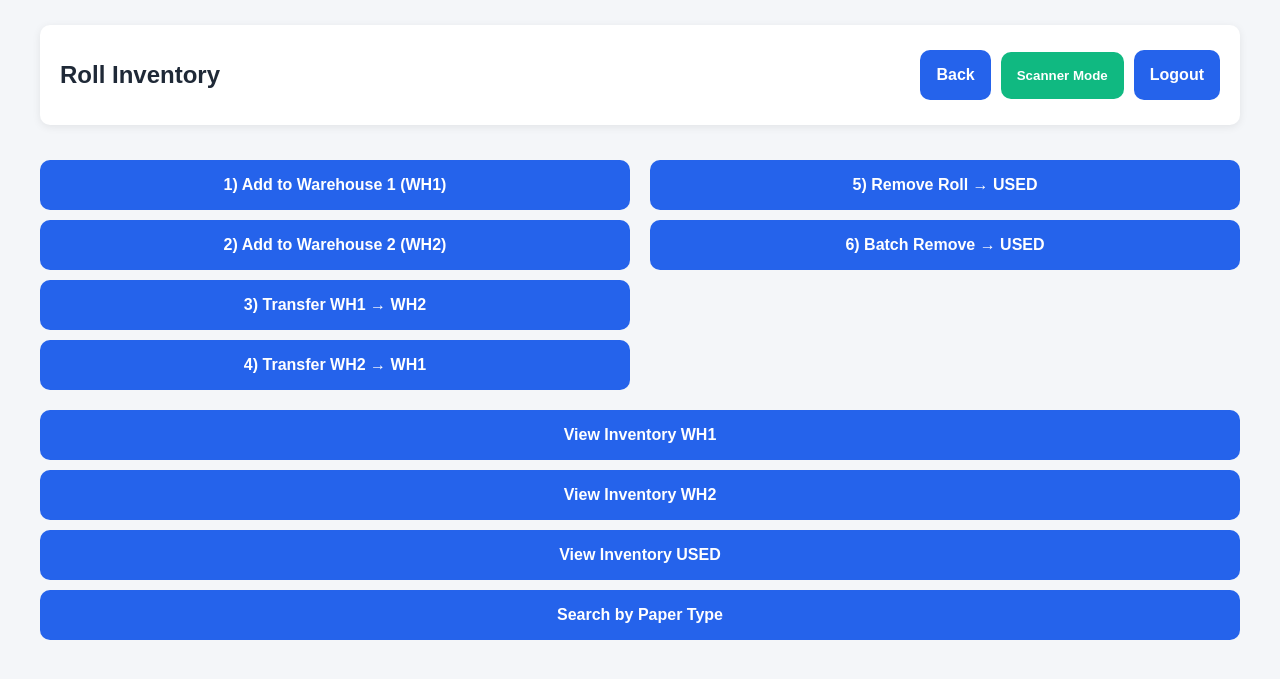
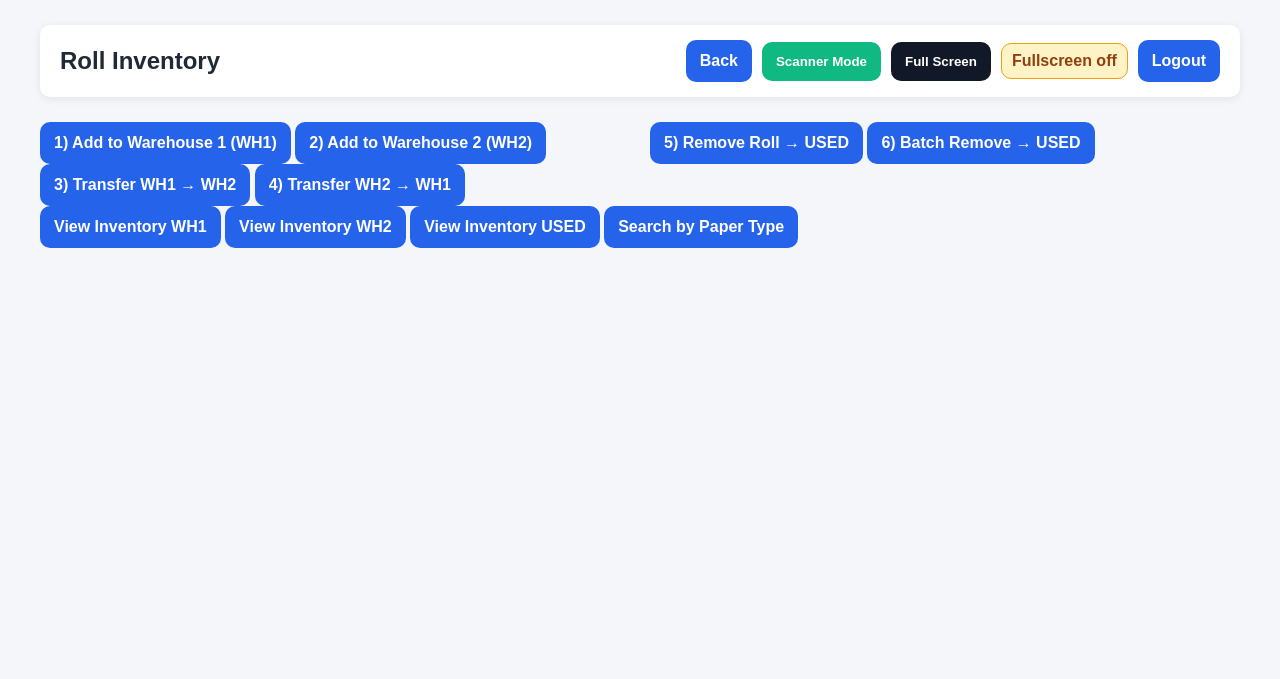
Before and after one commit to TomasOrrego11/Roll-Inventory, a Python web app: template templates/home.html in a window 1280 px wide. Shown: the top 679 px of the page. Run offline with Jinja, Linux system fonts and the light colour scheme; the template is opened without the code that fills it, so the values that code supplies are empty.

Commit message:
Update base.html

```diff
--- a/templates/base.html
+++ b/templates/base.html
@@ -12,105 +12,57 @@ body{
   color:#1f2937;
 }
 
-.wrap{
-  max-width:1200px;
-  margin:auto;
-  padding:25px;
-}
+.wrap{ max-width:1200px; margin:auto; padding:25px; }
 
 .topbar{
-  display:flex;
-  justify-content:space-between;
-  align-items:center;
-  background:white;
-  padding:15px 20px;
-  border-radius:10px;
-  box-shadow:0 2px 8px rgba(0,0,0,0.08);
-  margin-bottom:25px;
+  display:flex; justify-content:space-between; align-items:center;
+  background:white; padding:15px 20px; border-radius:10px;
+  box-shadow:0 2px 8px rgba(0,0,0,0.08); margin-bottom:25px;
+  gap:10px; flex-wrap:wrap;
 }
 
 .btn{
-  display:block;
-  background:#2563eb;
-  color:white;
-  text-decoration:none;
-  padding:16px;
-  margin:10px 0;
-  border-radius:10px;
-  text-align:center;
-  font-weight:bold;
-  transition:.2s;
-  border:none;
+  display:inline-block;
+  background:#2563eb; color:white; text-decoration:none;
+  padding:12px 14px; border-radius:10px; text-align:center;
+  font-weight:bold; transition:.2s; border:none; cursor:pointer;
 }
 
-.btn:hover{
-  background:#1d4ed8;
-  transform:translateY(-1px);
+.btn:hover{ background:#1d4ed8; transform:translateY(-1px); }
+
+.nav{ display:flex; gap:10px; align-items:center; flex-wrap:wrap; }
+
+.grid2{ display:grid; grid-template-columns:1fr 1fr; gap:20px; }
+@media(max-width:750px){ .grid2{ grid-template-columns:1fr; } }
+
+input, select, textarea{
+  width:100%; padding:14px; font-size:18px; margin-bottom:15px;
+  border-radius:8px; border:1px solid #d1d5db;
 }
 
-.nav{
-  display:flex;
-  gap:10px;
-  align-items:center;
+.flash{ padding:12px; border-radius:8px; margin-bottom:15px; font-weight:bold; }
+.flash.success{ background:#dcfce7; color:#166534; border:1px solid #22c55e; }
+.flash.error{ background:#fee2e2; color:#991b1b; border:1px solid #ef4444; }
+
+/* ===== SCANNER MODE (PERSISTENT) ===== */
+.scan-mode .wrap{ max-width:100%; }
+.scan-mode input, .scan-mode textarea, .scan-mode select{
+  font-size:34px; padding:28px; text-align:center;
 }
+.scan-mode h2{ font-size:28px; }
 
-.grid2{
-  display:grid;
-  grid-template-columns:1fr 1fr;
-  gap:20px;
+.scanner-btn{ background:#10b981; }
+.scanner-btn:hover{ background:#059669; }
+
+.fs-btn{ background:#111827; }
+.fs-btn:hover{ background:#0b1220; }
+
+.badge{
+  background:#fef3c7; color:#92400e; border:1px solid #f59e0b;
+  padding:8px 10px; border-radius:10px; font-weight:700;
+  display:none;
 }
-
-input, select, textarea{
-  width:100%;
-  padding:14px;
-  font-size:18px;
-  margin-bottom:15px;
-  border-radius:8px;
-  border:1px solid #d1d5db;
-}
-
-/* flashes */
-.flash{
-  padding:12px;
-  border-radius:8px;
-  margin-bottom:15px;
-  font-weight:bold;
-}
-.flash.success{
-  background:#dcfce7;
-  color:#166534;
-  border:1px solid #22c55e;
-}
-.flash.error{
-  background:#fee2e2;
-  color:#991b1b;
-  border:1px solid #ef4444;
-}
-
-/* ---------- SCANNER MODE (PERSISTENT) ---------- */
-.fullscreen-btn{
-  background:#10b981;
-  border:none;
-  cursor:pointer;
-}
-.fullscreen-btn:hover{
-  background:#059669;
-}
-
-.scan-mode .wrap{
-  max-width:100%;
-}
-
-.scan-mode input, .scan-mode textarea, .scan-mode select{
-  font-size:34px;
-  padding:28px;
-  text-align:center;
-}
-
-.scan-mode h2{
-  font-size:28px;
-}
-
+.badge.show{ display:inline-block; }
 </style>
 </head>
 
@@ -119,11 +71,21 @@ input, select, textarea{
 <div class="wrap">
 
   <div class="topbar">
-    <h2>{{ title or "Roll Inventory" }}</h2>
+    <h2 style="margin:0">{{ title or "Roll Inventory" }}</h2>
 
     <div class="nav">
       <a class="btn" href="{{ url_for('home') }}">Back</a>
-      <button class="btn fullscreen-btn" id="scannerBtn" type="button" onclick="toggleScannerMode()">Scanner Mode</button>
+
+      <button class="btn scanner-btn" id="scannerBtn" type="button" onclick="toggleScannerMode()">
+        Scanner Mode
+      </button>
+
+      <button class="btn fs-btn" id="fsBtn" type="button" onclick="enterFullscreen()">
+        Full Screen
+      </button>
+
+      <span class="badge" id="fsBadge">Fullscreen off</span>
+
       <a class="btn" href="{{ url_for('logout') }}">Logout</a>
     </div>
   </div>
@@ -141,22 +103,19 @@ input, select, textarea{
 </div>
 
 <script>
-/* ---------- AUTOFOCUS TOP INPUT ---------- */
+/* ---------- autofocus top field ---------- */
 function focusTop(){
   const el = document.querySelector("input:not([type=hidden]):not([readonly]), textarea, select");
-  if(el){
-    el.focus();
-    el.select?.();
-  }
+  if(el){ el.focus(); el.select?.(); }
 }
 
-/* ---------- SOUND ON SUBMIT ---------- */
+/* ---------- success sound on submit ---------- */
 document.addEventListener("submit", function(){
   const audio = new Audio("https://actions.google.com/sounds/v1/cartoon/pop.ogg");
   audio.play().catch(()=>{});
 });
 
-/* ---------- PERSISTENT SCANNER MODE ---------- */
+/* ---------- SCANNER MODE persistence ---------- */
 function applyScannerMode(on){
   if(on){
     document.body.classList.add("scan-mode");
@@ -167,41 +126,58 @@ function applyScannerMode(on){
     localStorage.setItem("scannerMode","off");
     document.getElementById("scannerBtn").textContent = "Scanner Mode";
   }
+  setTimeout(focusTop, 80);
 }
 
 function toggleScannerMode(){
   const isOn = document.body.classList.contains("scan-mode");
   applyScannerMode(!isOn);
-
-  // try to enter/exit fullscreen too
-  if(!isOn){
-    if(!document.fullscreenElement){
-      document.documentElement.requestFullscreen().catch(()=>{});
-    }
-  }else{
-    if(document.fullscreenElement){
-      document.exitFullscreen().catch(()=>{});
-    }
-  }
-  setTimeout(focusTop,120);
 }
 
-/* restore on page load */
+/* ---------- FULLSCREEN (cannot be forced across page navigation reliably) ---------- */
+function updateFsUI(){
+  const badge = document.getElementById("fsBadge");
+  const inFs = !!document.fullscreenElement;
+  badge.classList.toggle("show", !inFs);
+}
+
+async function enterFullscreen(){
+  try{
+    await document.documentElement.requestFullscreen();
+  }catch(e){
+    // browser blocked it (normal on navigation)
+  }
+  updateFsUI();
+  setTimeout(focusTop, 80);
+}
+
+/* Restore modes on every page load */
 window.addEventListener("load", function(){
   const saved = localStorage.getItem("scannerMode");
-  if(saved === "on"){
-    applyScannerMode(true);
-  }else{
-    applyScannerMode(false);
+  applyScannerMode(saved === "on");
+
+  // Try to re-enter fullscreen if user had it ON before
+  // NOTE: browser may block this because it isn't a user click.
+  const wantedFs = localStorage.getItem("wantedFullscreen") === "on";
+  if(wantedFs){
+    enterFullscreen(); // may fail silently, then badge shows "Fullscreen off"
   }
+  updateFsUI();
   focusTop();
 });
 
-/* if user exits fullscreen manually, keep scan-mode but update button */
+/* Track user's intent for fullscreen */
+document.getElementById("fsBtn").addEventListener("click", function(){
+  localStorage.setItem("wantedFullscreen","on");
+});
+
+document.addEventListener("fullscreenchange", updateFsUI);
+
+/* If user exits fullscreen, remember intent off */
 document.addEventListener("fullscreenchange", function(){
-  const isOn = document.body.classList.contains("scan-mode");
-  if(isOn){
-    document.getElementById("scannerBtn").textContent = document.fullscreenElement ? "Exit Scanner" : "Scanner Mode (FS off)";
+  if(!document.fullscreenElement){
+    // keep intent ON so you can re-click "Full Screen" quickly
+    // If you prefer it to turn off, change to: localStorage.setItem("wantedFullscreen","off");
   }
 });
 </script>
```
